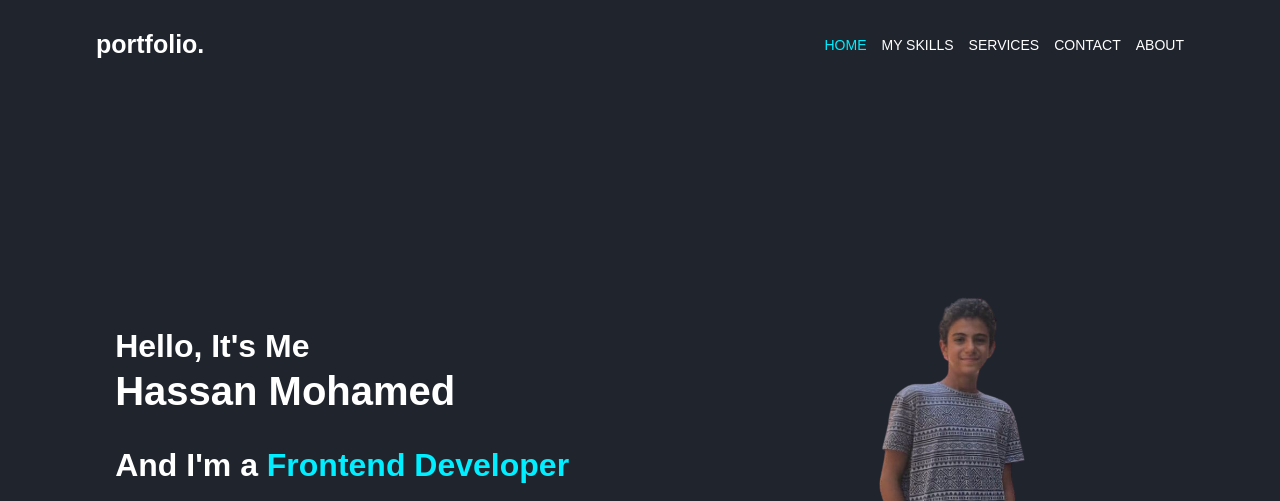
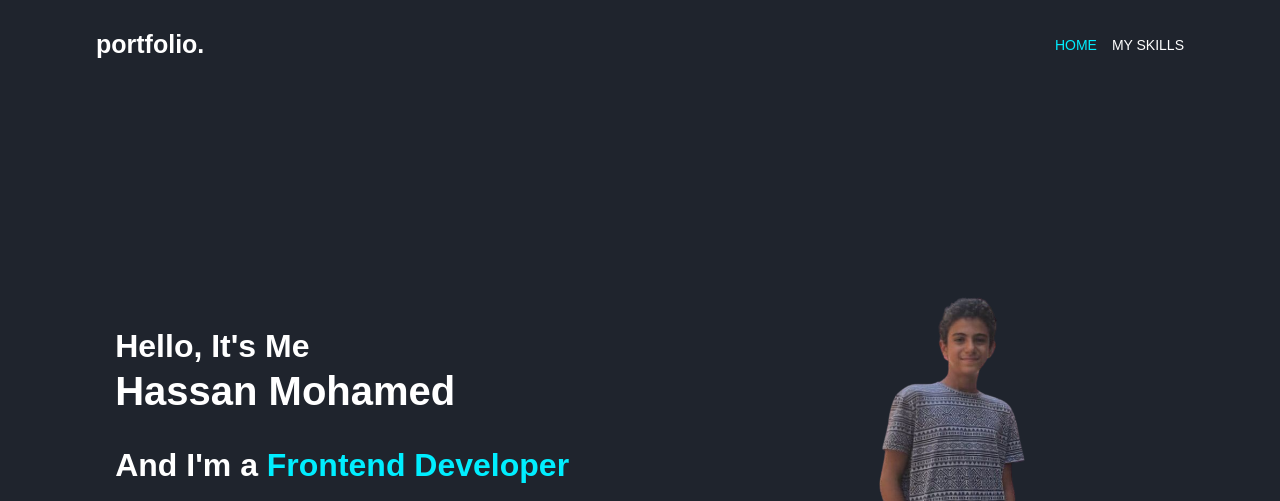
Before and after one commit to hassan1324sa/proti, a plain HTML site: page index.html in a window 1280 px wide. Shown: the top 501 px of the page. Drawn offline with nearby package versions, Linux system fonts and the light colour scheme.

Commit message:
Update index.html

```diff
--- a/index.html
+++ b/index.html
@@ -32,9 +32,9 @@
         <ul id="men1">
           <li><a href="#home" class="active">Home</a></li>
           <li><a href="#My-Skills">My Skills</a></li>
-          <li><a href="#services">Services</a></li>
+          <!-- <li><a href="#services">Services</a></li>
           <li><a href="#contact">Contact</a></li>
-          <li><a href="#about">About</a></li>
+          <li><a href="#about">About</a></li> -->
         </ul>
       </div>
     </div>
@@ -42,9 +42,9 @@
       <li style="--n:1"><a href="#home">Home</a></li>
       <li style="--n:2"><a href="#My-Skills">My Skills</a></li>
 
-      <li style="--n:3"><a href="#services">services</a></li>
+      <!-- <li style="--n:3"><a href="#services">services</a></li>
       <li style="--n:4"><a href="#contact">Contact</a></li>
-      <li style="--n:5"><a href="#about">About</a></li>
+      <li style="--n:5"><a href="#about">About</a></li> -->
     </ul>
   </div>
   <section class="home" id="home">
```
